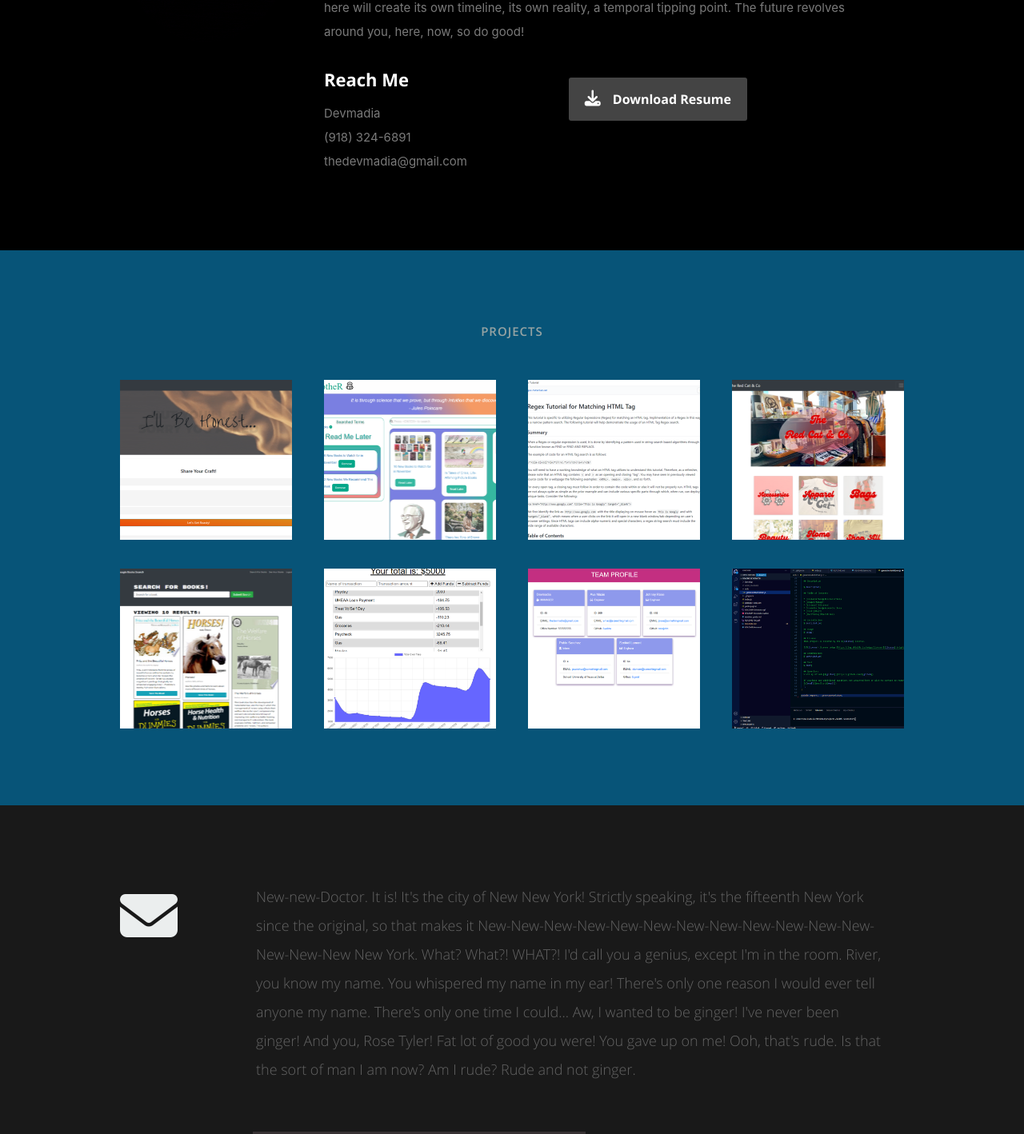
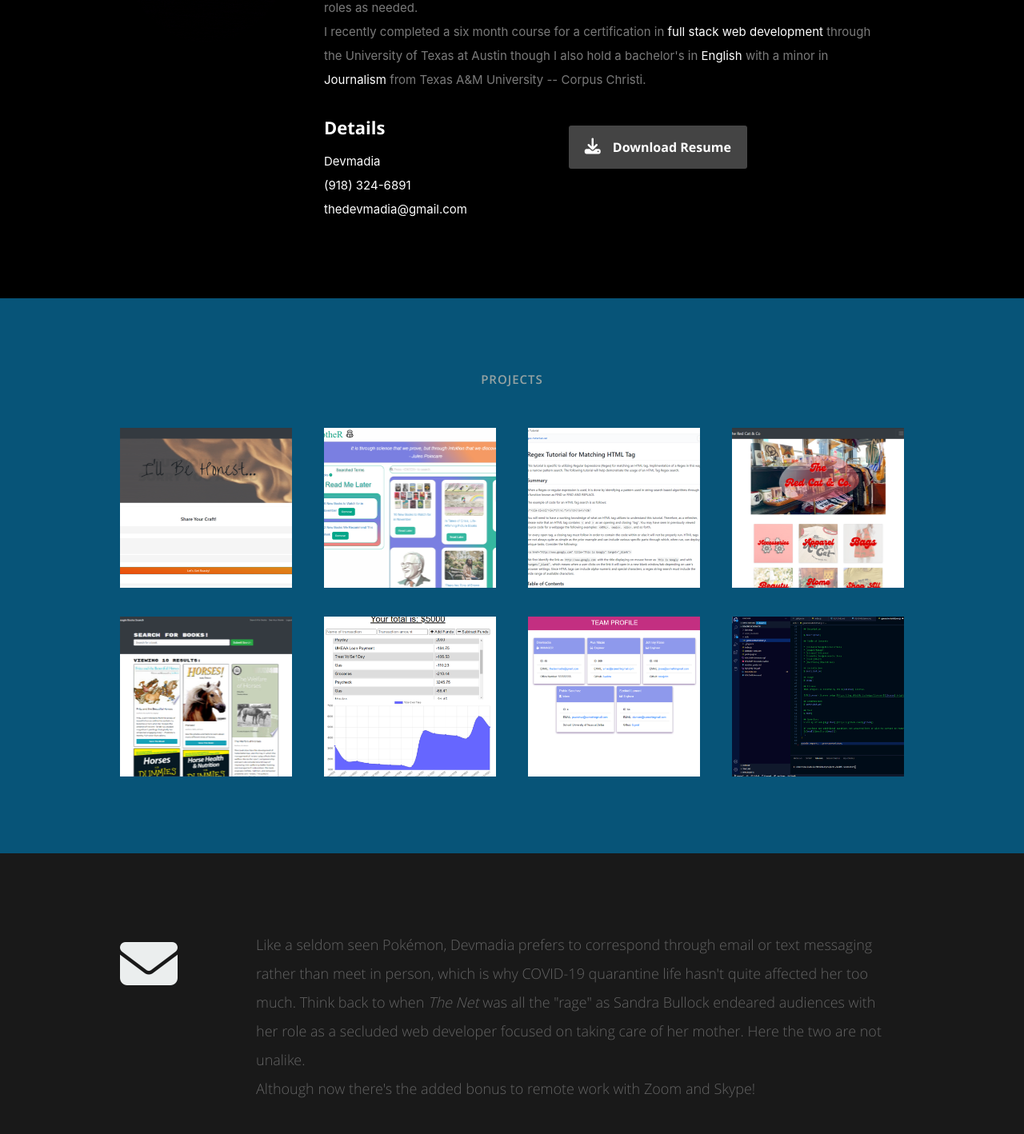
Before and after one commit to Devmadia/Devmadia.github.io, a React (Create React App) app: page / in a window 1280 px wide. Shown: the part 1093-2511 px from the top of the page at 80% size. Built offline with nearby package versions, Linux system fonts and the light colour scheme.

Commit message:
introduced about and updated header, changed styling

```diff
--- a/public/css/layout.css
+++ b/public/css/layout.css
@@ -200,6 +200,9 @@ ul#nav li.current a { color: #F06000; }
 #about p {
    line-height: 30px;
    color: #7A7A7A;
+}
+#about p span {
+   color: #fff;
 }
 #about .profile-pic {
    position: relative;
@@ -906,7 +909,7 @@ call-to-action .button {
 }
 
 
-/* Twitter Feed */
+/* Twitter Feed
 #twitter {
    margin-top: 12px;
    padding: 0;
@@ -922,7 +925,7 @@ call-to-action .button {
    font: 13px/36px 'opensans-regular', Sans-serif;
    color: #474747 !important;
    border: none;
-}
+} */
 
 
 /* ------------------------------------------------------------------ */
--- a/src/components/About/index.js
+++ b/src/components/About/index.js
@@ -9,16 +9,19 @@ function About() {
                 </div>
                 <div className="nine columns main-col">
                     <h2>About Me</h2>
-                    <p>Frightened people. Give me a Dalek any day. I never know why. I only know who. Thank you, Strax.
-                        And if I'm ever in need of advice from a psychotic potato dwarf, you'll certainly be the first to know.
-                        Usually called 'The Doctor.' Or 'The Caretaker.' Or 'Get off this planet.' Though, strictly speaking,
-                        that probably isn't a name. There are fixed points throughout time where things must stay exactly the
-                        way they are. This is not one of them. This is an opportunity! Whatever happens here will create its
-                        own timeline, its own reality, a temporal tipping point. The future revolves around you, here, now, so do good!
+                    <p>As a bit of a recluse, I prefer to go by the handle <span>Devmadia</span> for a variety of reasons. After all, <span>"a rose by any
+                        other name would smell as sweet"</span> per William Shakespeare's famous line in <i>Romeo and Juliet</i>.
+
+                        <br />My strong sense of empathy permits me to engage with others in a way that promotes team synergy. A useful trait in professional
+                        environments since my flexible nature enables me to swap roles as needed.
+
+                        <br />I recently completed a six month course for a certification in <span>full stack web development</span> through the University of Texas at Austin
+                        though I also hold a bachelor's in <span>English</span> with a minor in <span>Journalism</span> from Texas A&M University -- Corpus Christi.
+
                     </p>
                     <div className="row">
                     <div className="columns contact-details">
-                        <h2>Reach Me </h2>
+                        <h2>Details</h2>
                         <p className="address">
                         <span>Devmadia</span><br />
                         <span>(918) 324-6891</span><br />
--- a/src/components/Contact/index.js
+++ b/src/components/Contact/index.js
@@ -44,13 +44,12 @@ function Contact() {
                             <h1><span>Get In Touch</span></h1>
                         </div>
                         <div className="ten columns">
-                            <p className="lead">New-new-Doctor. It is! It's the city of New New York! Strictly speaking, it's the fifteenth
-                            New York since the original, so that makes it New-New-New-New-New-New-New-New-New-New-New-New-New-New-New New
-                            York. What? What?! WHAT?! I'd call you a genius, except I'm in the room. River, you know my name. You whispered
-                            my name in my ear! There's only one reason I would ever tell anyone my name. There's only one time I could... Aw,
-                            I wanted to be ginger! I've never been ginger! And you, Rose Tyler! Fat lot of good you were! You gave up on me!
-                            Ooh, that's rude. Is that the sort of man I am now? Am I rude? Rude and not ginger.
-                            </p>
+                            <p className="lead">Like a seldom seen Pokémon, Devmadia prefers to correspond through email or text messaging rather than meet
+                            in person, which is why COVID-19 quarantine life hasn't quite affected her too much. Think back to when <i>The Net</i> was all the
+                            "rage" as Sandra Bullock endeared audiences with her role as a secluded web developer focused on taking care of her mother.
+                            Here the two are not unalike.
+                            <br />
+                            Although now there's the added bonus to remote work with Zoom and Skype!</p>
                         </div>
                     </div>
 
@@ -108,7 +107,7 @@ function Contact() {
 
                         <aside className="four columns footer-widgets">
                             <div className="widget widget_contact">
-                            <h4>Address and Phone</h4>
+                            <h4>Contact</h4>
                             <p className="address">
                                 Devmadia<br />
                                 Remote Availability <br />
--- a/src/components/Header/index.js
+++ b/src/components/Header/index.js
@@ -18,8 +18,9 @@ function Header() {
                     <div className="banner-text">
                     <h1 className="responsive-headline">I'm Devmadia.</h1>
                     <hr />
-                    <h3>A full stack <span>web developer</span>, <span>writer</span> and <span>gamer</span> with a love of cultivating carnivorous plants. Feel free to <a className="smoothscroll" href="#about">explore </a>
-                        a bit and learn <a className="smoothscroll" href="#about">about me</a> as you go!</h3>
+                    <h3>A full stack <span>web developer</span>, <span>writer</span> and <span>gamer</span> with a love of cultivating carnivorous plants.
+                        Feel free to <a className="smoothscroll" href="#portfolio">explore </a> a bit and learn <a className="smoothscroll" href="#about">about
+                         me</a> as you go!</h3>
                     <hr />
                     </div>
                 </div>
```
